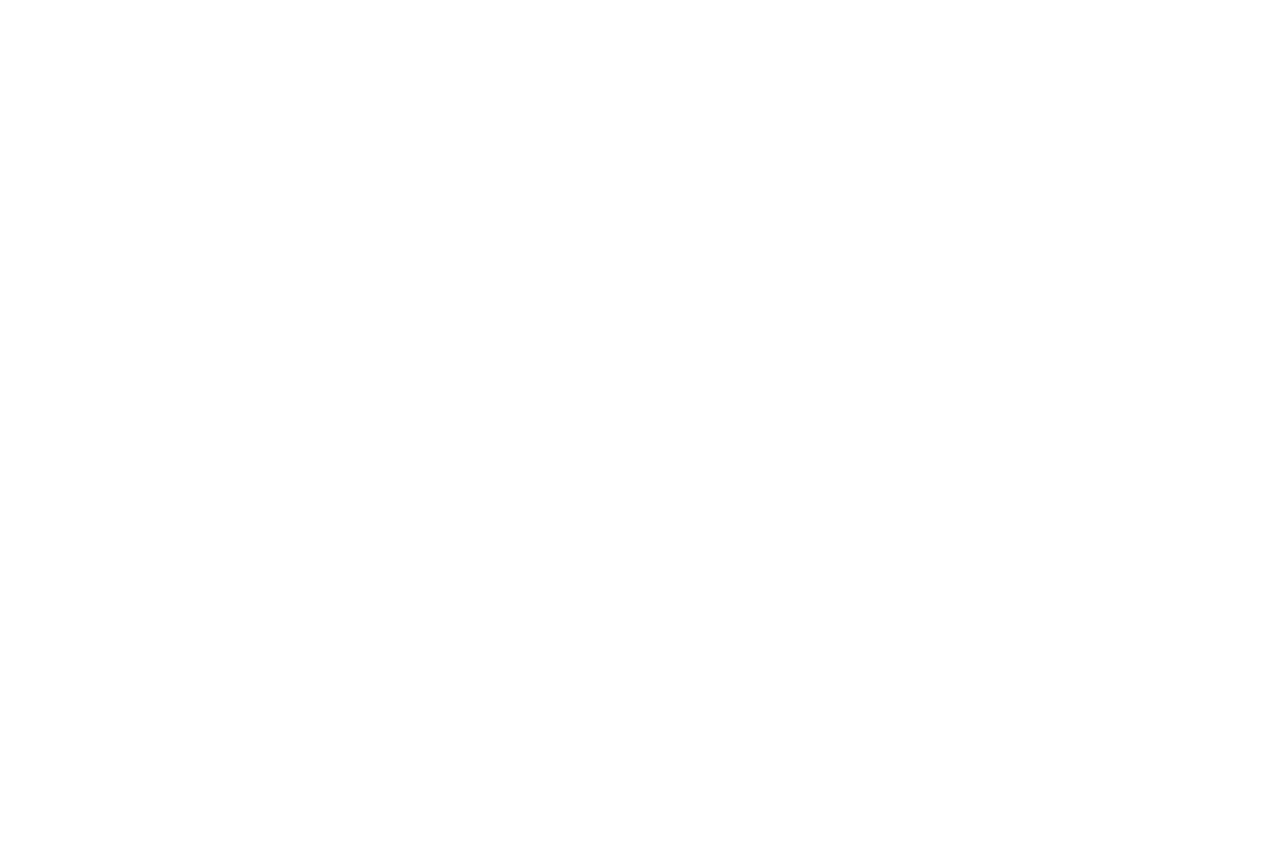
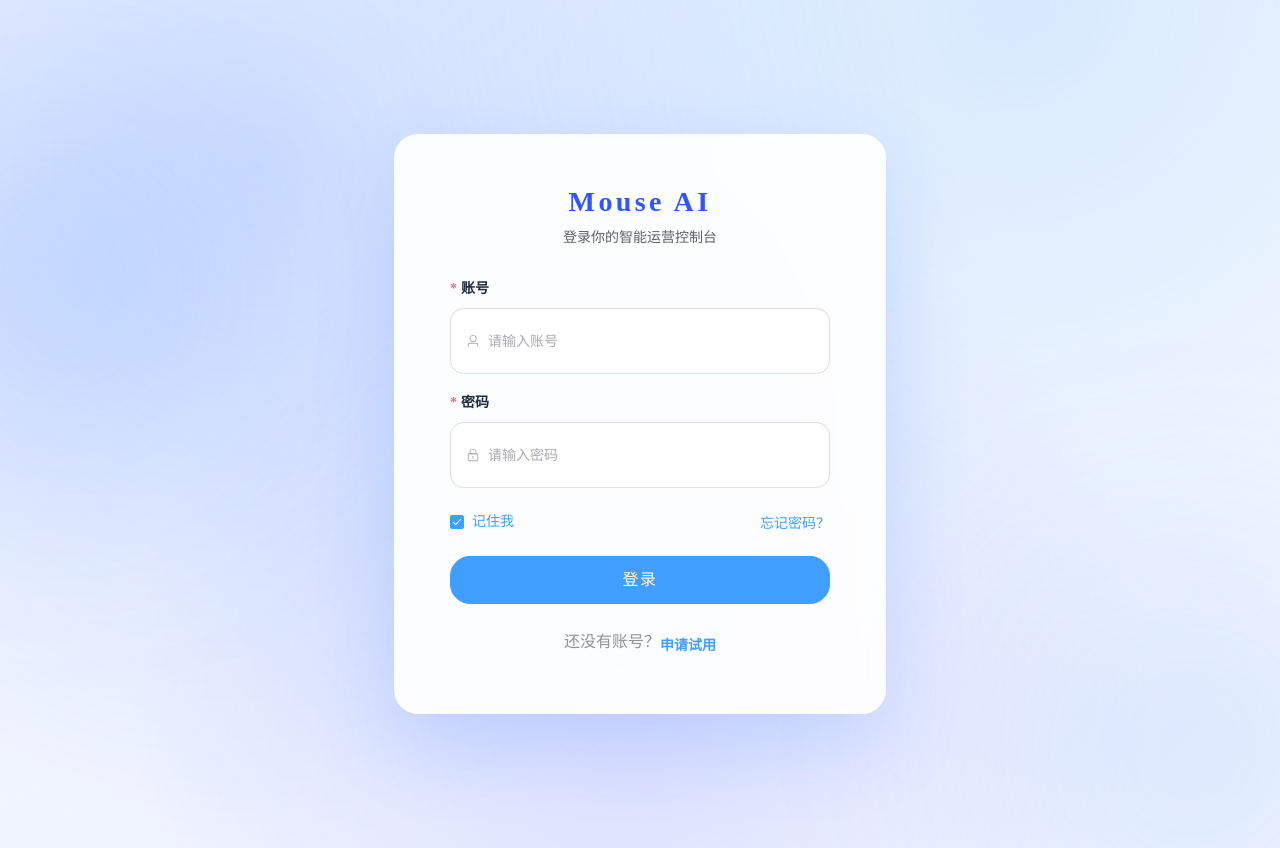
Before and after one commit to Ezekielx-Evans/little-mouse-ai, a Vue app: page /login in a window 1280 px wide. Before the commit the page ends 800 px from the top, so only its background shows below. Built offline with nearby package versions, Linux system fonts and the light colour scheme.

Commit message:
feat: 添加登录页面

```diff
--- a/src/views/login/index.vue
+++ b/src/views/login/index.vue
@@ -1,11 +1,231 @@
 <script setup>
+import {reactive, ref} from 'vue'
+import {useRouter} from 'vue-router'
+import {ElMessage} from 'element-plus'
+import {Lock, User} from '@element-plus/icons-vue'
+
+const router = useRouter()
+const loginFormRef = ref()
+const loading = ref(false)
+
+const loginForm = reactive({
+    username: '',
+    password: '',
+})
+
+const rules = {
+    username: [
+        {required: true, message: '请输入账号', trigger: 'blur'},
+    ],
+    password: [
+        {required: true, message: '请输入密码', trigger: 'blur'},
+    ],
+}
+
+const remember = ref(true)
+
+const handleSubmit = async () => {
+    if (!loginFormRef.value) return
+
+    try {
+        loading.value = true
+        await loginFormRef.value.validate()
+
+        // 模拟登录请求
+        await new Promise(resolve => setTimeout(resolve, 600))
+
+        ElMessage.success('登录成功')
+        router.push('/')
+    } catch (error) {
+        // 表单校验失败时无需处理
+    } finally {
+        loading.value = false
+    }
+}
 
 </script>
 
 <template>
+    <div class="login-page">
+        <div class="background-gradient"></div>
+        <div class="background-blur background-blur--left"></div>
+        <div class="background-blur background-blur--right"></div>
 
+        <el-card class="login-card" shadow="always">
+            <div class="card-header">
+                <div class="logo">Mouse AI</div>
+                <div class="subtitle">登录你的智能运营控制台</div>
+            </div>
+
+            <el-form
+                ref="loginFormRef"
+                :model="loginForm"
+                :rules="rules"
+                label-position="top"
+                class="login-form"
+            >
+                <el-form-item label="账号" prop="username">
+                    <el-input
+                        v-model="loginForm.username"
+                        placeholder="请输入账号"
+                        size="large"
+                        @keyup.enter="handleSubmit"
+                    >
+                        <template #prefix>
+                            <el-icon><User /></el-icon>
+                        </template>
+                    </el-input>
+                </el-form-item>
+                <el-form-item label="密码" prop="password">
+                    <el-input
+                        v-model="loginForm.password"
+                        placeholder="请输入密码"
+                        type="password"
+                        show-password
+                        size="large"
+                        @keyup.enter="handleSubmit"
+                    >
+                        <template #prefix>
+                            <el-icon><Lock /></el-icon>
+                        </template>
+                    </el-input>
+                </el-form-item>
+            </el-form>
+
+            <div class="form-options">
+                <el-checkbox v-model="remember">记住我</el-checkbox>
+                <el-link type="primary" :underline="false">忘记密码？</el-link>
+            </div>
+
+            <el-button
+                type="primary"
+                size="large"
+                round
+                class="login-button"
+                :loading="loading"
+                @click="handleSubmit"
+            >
+                登录
+            </el-button>
+
+            <div class="helper-text">
+                还没有账号？<el-link type="primary" :underline="false">申请试用</el-link>
+            </div>
+        </el-card>
+    </div>
 </template>
 
 <style scoped>
+.login-page {
+    position: relative;
+    min-height: 100vh;
+    display: flex;
+    align-items: center;
+    justify-content: center;
+    background: linear-gradient(135deg, #f5f8ff 0%, #f0f4ff 48%, #f8fbff 100%);
+    overflow: hidden;
+    padding: 24px;
+}
 
+.background-gradient {
+    position: absolute;
+    inset: 0;
+    background: radial-gradient(circle at 20% 20%, rgba(58, 122, 254, 0.2), transparent 55%),
+                radial-gradient(circle at 80% 0%, rgba(144, 202, 249, 0.25), transparent 50%),
+                radial-gradient(circle at 50% 80%, rgba(105, 117, 255, 0.2), transparent 55%);
+    filter: blur(0px);
+    z-index: 1;
+}
+
+.background-blur {
+    position: absolute;
+    width: 360px;
+    height: 360px;
+    background: rgba(58, 122, 254, 0.18);
+    filter: blur(120px);
+    border-radius: 50%;
+    z-index: 1;
+}
+
+.background-blur--left {
+    top: 12%;
+    left: -120px;
+}
+
+.background-blur--right {
+    bottom: -80px;
+    right: -90px;
+}
+
+.login-card {
+    position: relative;
+    z-index: 2;
+    width: 420px;
+    padding: 32px 36px 40px;
+    border-radius: 24px;
+    box-shadow: 0 30px 80px rgba(58, 122, 254, 0.18);
+    border: none;
+    background: rgba(255, 255, 255, 0.92);
+    backdrop-filter: blur(12px);
+}
+
+.card-header {
+    text-align: center;
+    margin-bottom: 32px;
+}
+
+.logo {
+    font-size: 28px;
+    font-weight: 700;
+    letter-spacing: 0.12em;
+    color: #3155ff;
+}
+
+.subtitle {
+    margin-top: 8px;
+    color: #606266;
+    font-size: 14px;
+}
+
+.login-form :deep(.el-form-item__label) {
+    font-weight: 600;
+    color: #1f2d3d;
+}
+
+.login-form :deep(.el-input__wrapper) {
+    padding: 14px 16px;
+    border-radius: 14px;
+}
+
+.form-options {
+    display: flex;
+    align-items: center;
+    justify-content: space-between;
+    margin: 6px 0 18px;
+    color: #909399;
+}
+
+.login-button {
+    width: 100%;
+    height: 48px;
+    font-size: 16px;
+    letter-spacing: 0.1em;
+}
+
+.helper-text {
+    margin-top: 24px;
+    text-align: center;
+    color: #909399;
+}
+
+.helper-text :deep(.el-link) {
+    font-weight: 600;
+}
+
+@media (max-width: 520px) {
+    .login-card {
+        width: 100%;
+        padding: 28px 24px 32px;
+    }
+}
 </style>
```
